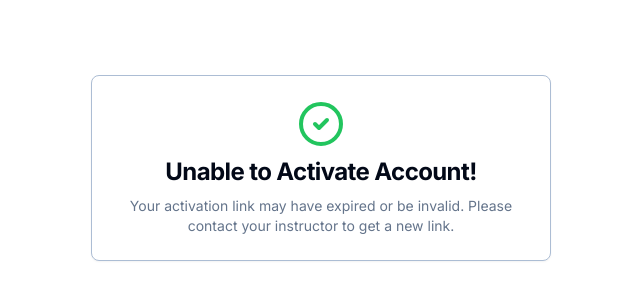
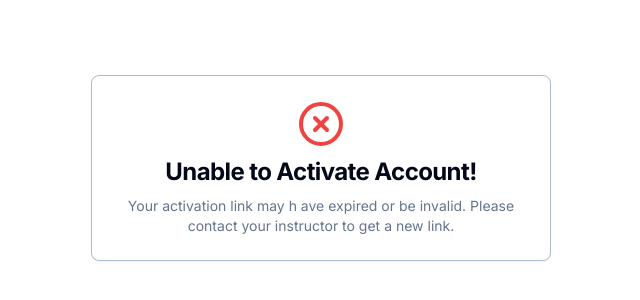
Before and after one commit to SreevikramR/class-access, a Next.js app: page /activate in a window 1280 px wide. Shown: the part 232-532 px from the top of the page, without its empty margins (319-959 px from the left). Built offline with nearby package versions, Linux system fonts and the light colour scheme; no server answers.

Commit message:
changed activation failed icon

```diff
--- a/app/activate/page.jsx
+++ b/app/activate/page.jsx
@@ -5,7 +5,7 @@ import { Card, CardHeader, CardTitle, CardDescription, CardContent } from "@/com
 import { Label } from "@/components/ui/label"
 import { Input } from "@/components/ui/input"
 import { Button } from "@/components/ui/button"
-import { ArrowRightCircle, CheckCheckIcon, CheckCircleIcon, CircleCheckIcon } from 'lucide-react'
+import { ArrowRightCircle, CircleX, CheckCircleIcon, CircleCheckIcon } from 'lucide-react'
 import { PhoneInput, getPhoneData } from '@/components/ui/phoneInputComponents'
 import { toast } from "@/components/ui/use-toast"
 import fetchTimeout from '@/components/util_function/fetch'
@@ -172,9 +172,9 @@ const ActivationPage = () => {
 					{error && (
 						<>
 							<CardHeader className="space-y-2 text-center flex flex-col flex-wrap items-center">
-								<CircleCheckIcon className="text-green-500 size-12" />
+								<CircleX className="text-red-500 size-12" />
 								<CardTitle className="sm:text-2xl text-xl font-bold">Unable to Activate Account!</CardTitle>
-								<CardDescription className="text-pretty">Your activation link may have expired or be invalid. Please contact your instructor to get a new link.</CardDescription>
+								<CardDescription className="text-pretty">Your activation link may h	ave expired or be invalid. Please contact your instructor to get a new link.</CardDescription>
 							</CardHeader>
 						</>
 					)}
@@ -186,7 +186,6 @@ const ActivationPage = () => {
 							)}
 							{isLoggedIn && (
 								<>
-
 									{step === 0 && (
 										<>
 											<CardHeader className="space-y-2 text-center">
```
